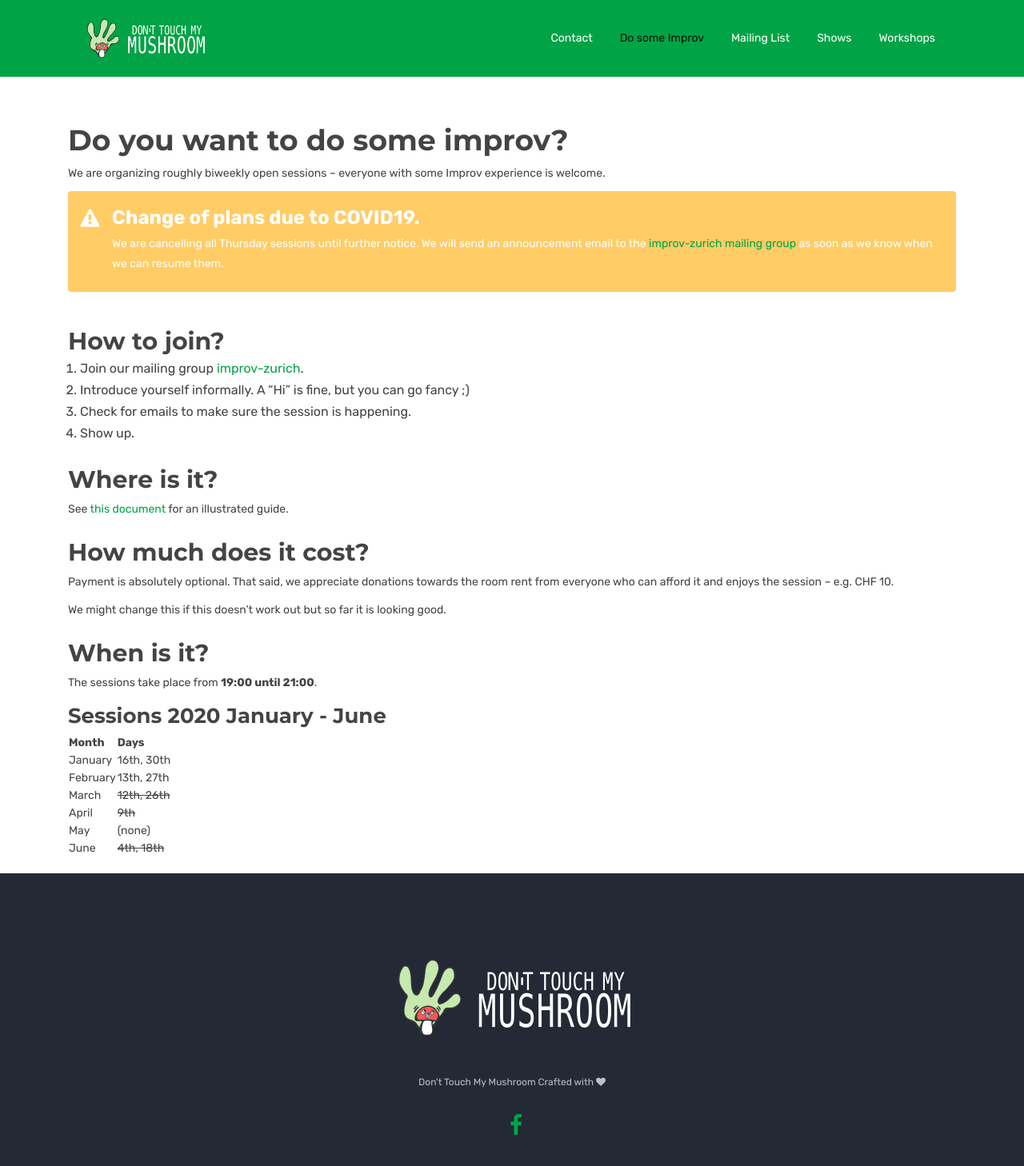
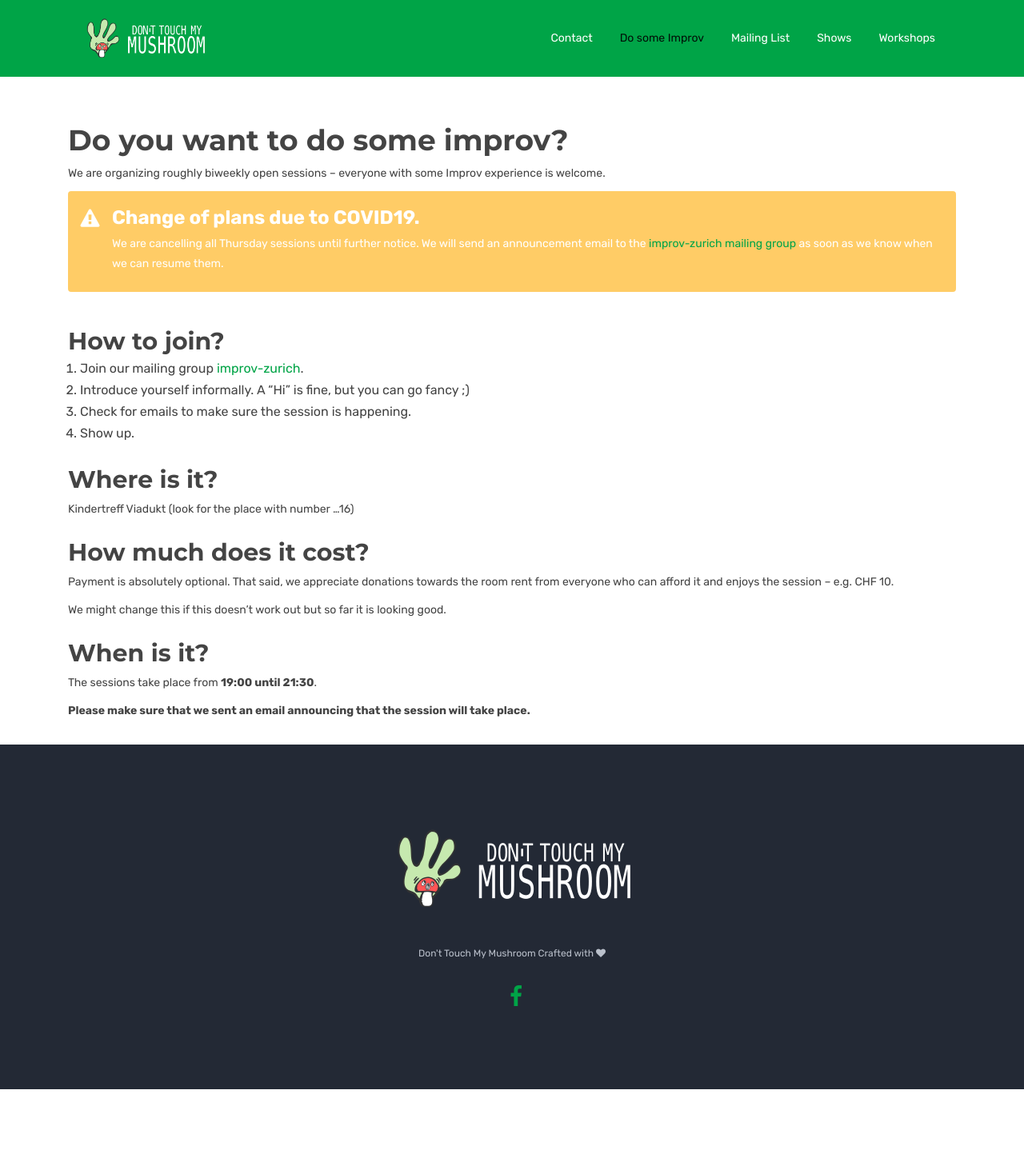
Before and after one commit to dont-touch-my-mushroom/dont-touch-my-mushroom.github.io, a Jekyll site: the page built from improv.md, in a window 1280 px wide. Shown: the top 1458 px of the page at 80% size. Built offline with Jekyll 4.4.1, drawn with Linux system fonts in a browser that asks for light colours.

```diff
--- a/improv.md
+++ b/improv.md
@@ -36,10 +36,7 @@ experience is welcome.
 1. Show up.
 
 ## Where is it?
-
-See [this
-document](https://docs.google.com/document/d/1TjFeCMlUWh2jRm9GhoPKZgfebrwNkwBnoqoO1Poz_W8/edit?usp=sharing)
-for an illustrated guide.
+Kindertreff Viadukt (look for the place with number ...16)
 
 ## How much does it cost?
 
@@ -51,15 +48,6 @@ We might change this if this doesn't work out but so far it is looking good.
 
 ## When is it?
 
-The sessions take place from **19:00 until 21:00**.
+The sessions take place from **19:00 until 21:30**.
 
-### Sessions 2020 January - June
-
-| Month   | Days   |
-|---------|--------|
-|January   |16th, 30th |
-|February  |13th, 27th |
-|March 	  |~~12th, 26th~~ |
-|April 	  |~~9th~~ |
-|May 	  | (none) |
-|June	  |~~4th, 18th~~ |
+**Please make sure that we sent an email announcing that the session will take place.**
```
Also changed, not shown: _posts/shows/2020-09-17-the_harold.md (+7 -1 lines).
